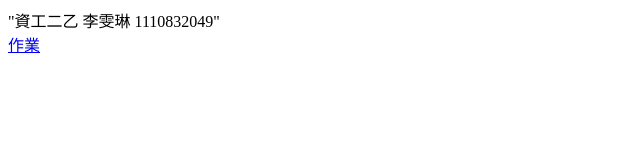
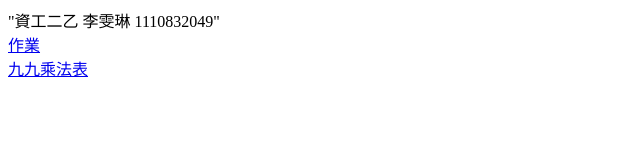
Before and after one commit to anqing262/s1110832049, a plain HTML site: page index.html in a window 1280 px wide. Shown: the whole page, without its empty margins (0-640 px from the left). Drawn offline with Linux system fonts and the light colour scheme.

Commit message:
no message

```diff
--- a/index.html
+++ b/index.html
@@ -7,5 +7,7 @@
 
     <br>
     <a href="https://anqing262.github.io/homework/">作業
-
+    <br>
+    <a href="https://anqing262.github.io/homework2/">九九乘法表
+     </a>
      </a></body></html>
```
